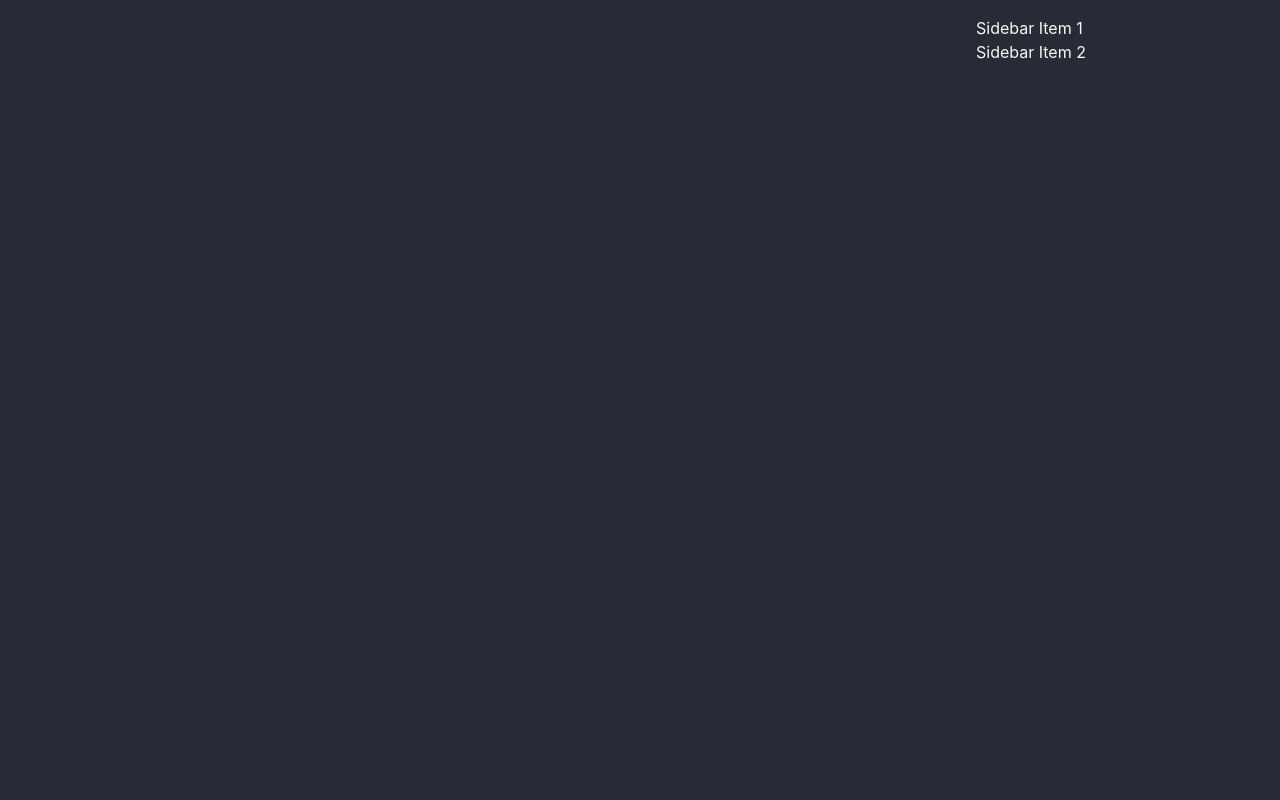
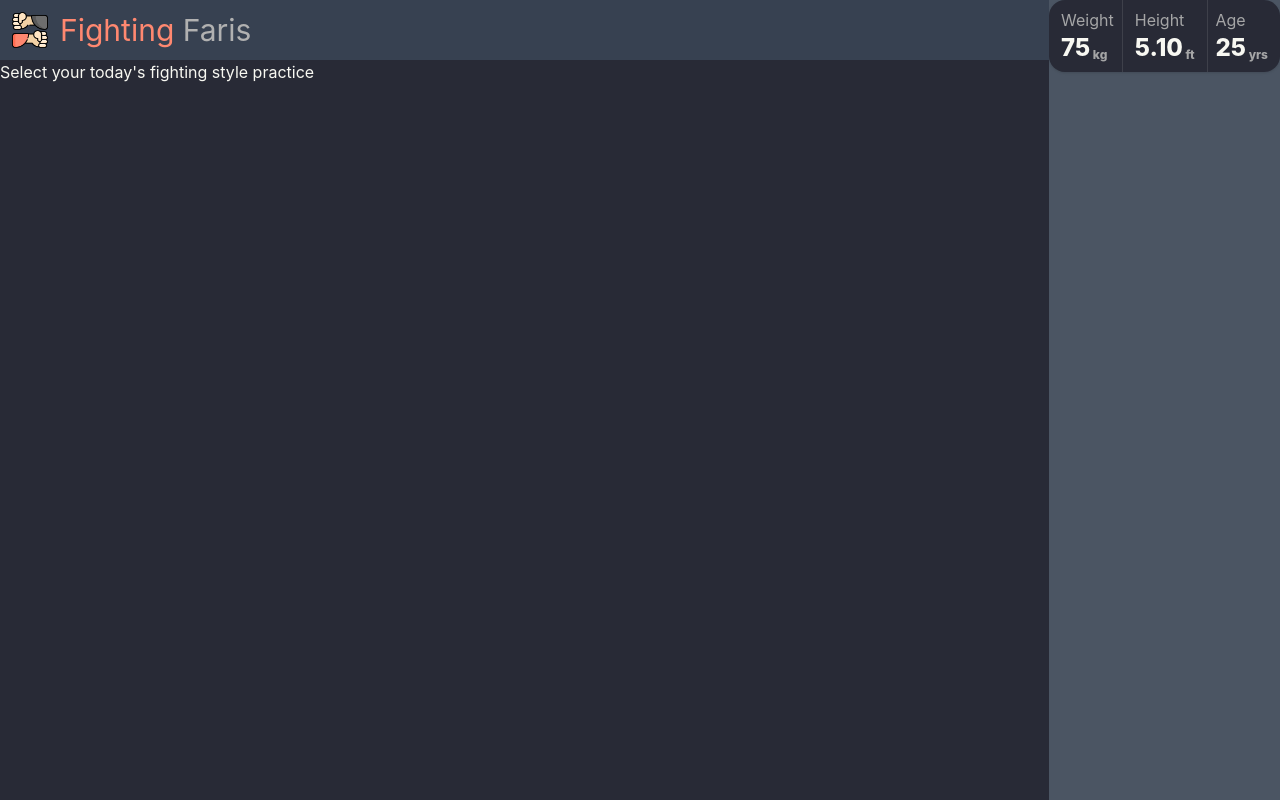
Before and after one commit to Rafi-Riday/fighting-faris-react, a React (Create React App) app: page / in a window 1280 px wide. Built offline with nearby package versions, Linux system fonts and the light colour scheme.

Commit message:
Completed sticky Header. Added Header, SideBar, UserStat components. Updated Toast functionality

```diff
--- a/public/index.html
+++ b/public/index.html
@@ -22,7 +22,7 @@
       work correctly both with client-side routing and a non-root public URL.
       Learn how to configure a non-root public URL by running `npm run build`.
     -->
-  <title>React App</title>
+  <title>HOME | Fighting Faris</title>
 </head>
 
 <body>
--- a/src/App.js
+++ b/src/App.js
@@ -1,21 +1,24 @@
+import Header from "./components/Header/Header";
+import SideBar from "./components/SideBar/SideBar";
 
 function App() {
+
   return (
     <div>
-      <div className="drawer drawer-end drawer-mobile">
+      <div className="main-site-drawer drawer drawer-end drawer-mobile">
         <input id="main-page-divider" type="checkbox" className="drawer-toggle" />
-        <div className="drawer-content">
+        <div className="drawer-content relative">
           {/* <!-- Page content here --> */}
-          <label htmlFor="main-page-divider" className="btn btn-info btn-sm text-xs lg:hidden">Open drawer</label>
+          <Header />
+          <h2>Select your today's fighting style practice</h2>
 
         </div>
         <div className="drawer-side">
           <label htmlFor="main-page-divider" className="drawer-overlay"></label>
-          <ul className="menu p-4 overflow-y-auto w-80 bg-base-100 text-base-content">
+          <aside className="bg-gray-600">
             {/* <!-- Sidebar content here --> */}
-            <li>Sidebar Item 1</li>
-            <li>Sidebar Item 2</li>
-          </ul>
+            <SideBar />
+          </aside>
 
         </div>
       </div>
--- /dev/null
+++ b/src/components/Header/Header.js
@@ -0,0 +1,18 @@
+import React from 'react';
+import { FontAwesomeIcon } from "@fortawesome/react-fontawesome";
+import { faBars } from '@fortawesome/free-solid-svg-icons'
+import logo from '../../img/logo.png';
+
+const Header = () => {
+    return (
+        <header className="p-3 flex flex-row items-center justify-between sticky top-0 bg-gray-700">
+            <div className="flex flex-row items-center gap-3">
+                <img className="w-9" src={logo} alt="logo" />
+                <h1 className="text-3xl"><span className="text-[#ff8870]">Fighting</span> <span className="text-[#b1b1b1]">Faris</span></h1>
+            </div>
+            <label htmlFor="main-page-divider" className="btn btn-sm p-0 btn-ghost hover:bg-transparent text-info text-3xl lg:hidden"><FontAwesomeIcon icon={faBars} /></label>
+        </header>
+    );
+};
+
+export default Header;
--- /dev/null
+++ b/src/components/SideBar/SideBar.js
@@ -0,0 +1,12 @@
+import React from 'react';
+import UserStat from '../UserStat/UserStat';
+
+const SideBar = () => {
+    return (
+        <div>
+            <UserStat />
+        </div>
+    );
+};
+
+export default SideBar;
--- /dev/null
+++ b/src/components/UserStat/UserStat.js
@@ -0,0 +1,31 @@
+import React from 'react';
+
+const UserStat = () => {
+    return (
+        <div className="stats shadow">
+            <div className="stat px-3 py-2 pr-2">
+                <div className="stat-title">Weight</div>
+                <div className="stat-value text-2xl">
+                    75
+                    <sub className="stat-desc"> kg</sub>
+                </div>
+            </div>
+            <div className="stat px-3 py-2">
+                <div className="stat-title">Height</div>
+                <div className="stat-value text-2xl">
+                    5.10
+                    <sub className="stat-desc"> ft</sub>
+                </div>
+            </div>
+            <div className="stat px-3 py-2 pl-2">
+                <div className="stat-title">Age</div>
+                <div className="stat-value text-2xl">
+                    25
+                    <sub className="stat-desc"> yrs</sub>
+                </div>
+            </div>
+        </div>
+    );
+};
+
+export default UserStat;
--- a/src/utilities/toasts.js
+++ b/src/utilities/toasts.js
@@ -3,15 +3,15 @@ import { toast } from 'react-toastify';
 import 'react-toastify/dist/ReactToastify.css';
 import checkLogo from '../img/circle-check-solid.svg';
 
-const commonThemes = { theme: 'colored', position: "bottom-right", autoClose: 3000, hideProgressBar: false, closeOnClick: true, pauseOnHover: true, draggable: true, progress: undefined, icon: <img src={checkLogo} alt='' />, };
+const commonThemes = { theme: 'colored', position: "bottom-right", hideProgressBar: false, closeOnClick: true, pauseOnHover: true, draggable: true, progress: undefined, icon: <img src={checkLogo} alt='' />, };
 
-const infoToast = (toastText) => {
-    const mainToastFunc = () => toast.info(toastText, { ...commonThemes, });
+const infoToast = (toastText, toastTime) => {
+    const mainToastFunc = () => toast.info((toastText || 'Success!'), { ...commonThemes, autoClose: toastTime || 3000, });
     mainToastFunc();
 };
 
-const successToast = (toastText) => {
-    const mainToastFunc = () => toast.success(toastText, { ...commonThemes, });
+const successToast = (toastText, toastTime) => {
+    const mainToastFunc = () => toast.success((toastText || 'Success!'), { ...commonThemes, autoClose: toastTime || 3000, });
     mainToastFunc();
 };
 
```
Also changed, not shown: src/img/logo.png (added), 1 other file (tests, documents, lock files or other folders).
